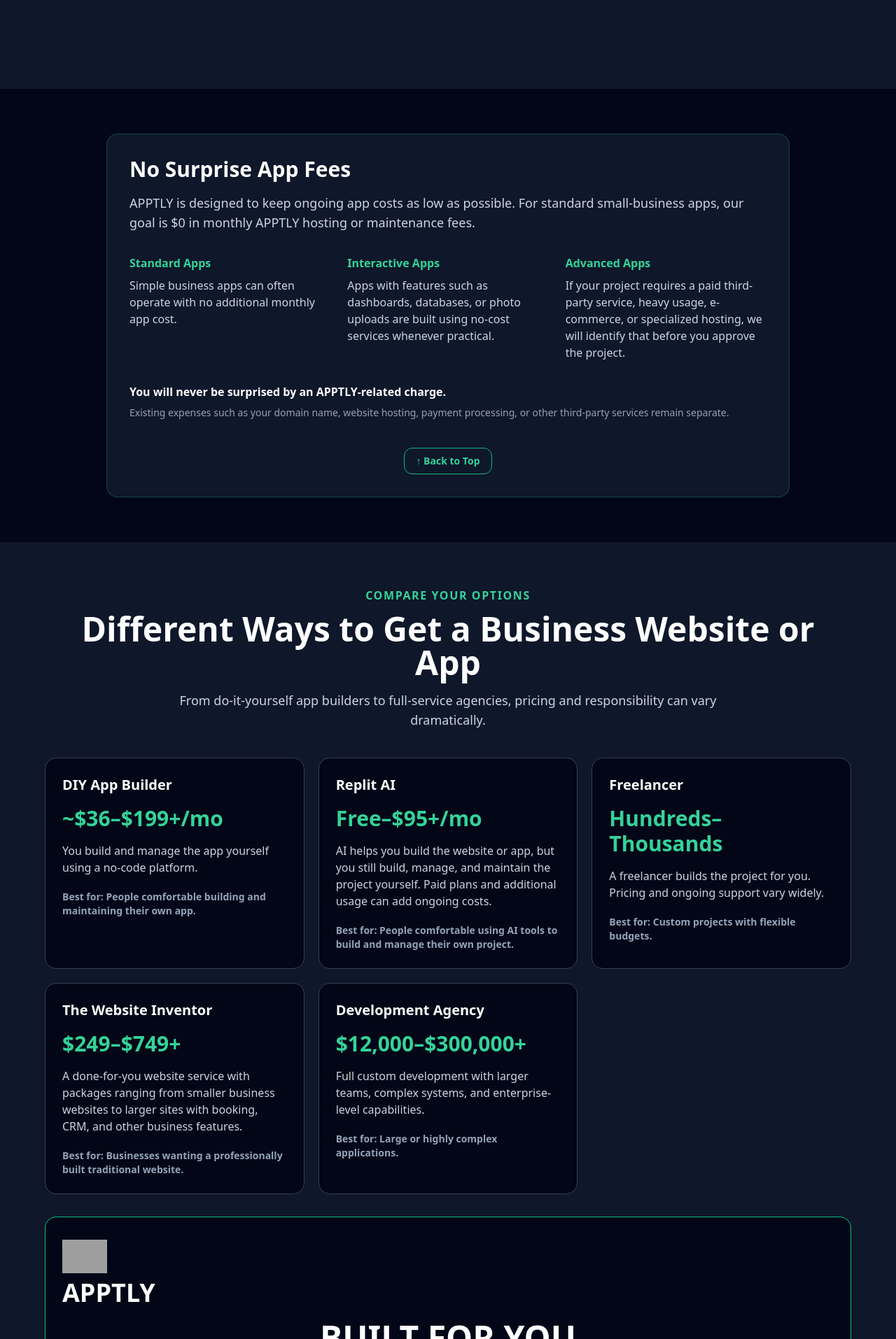
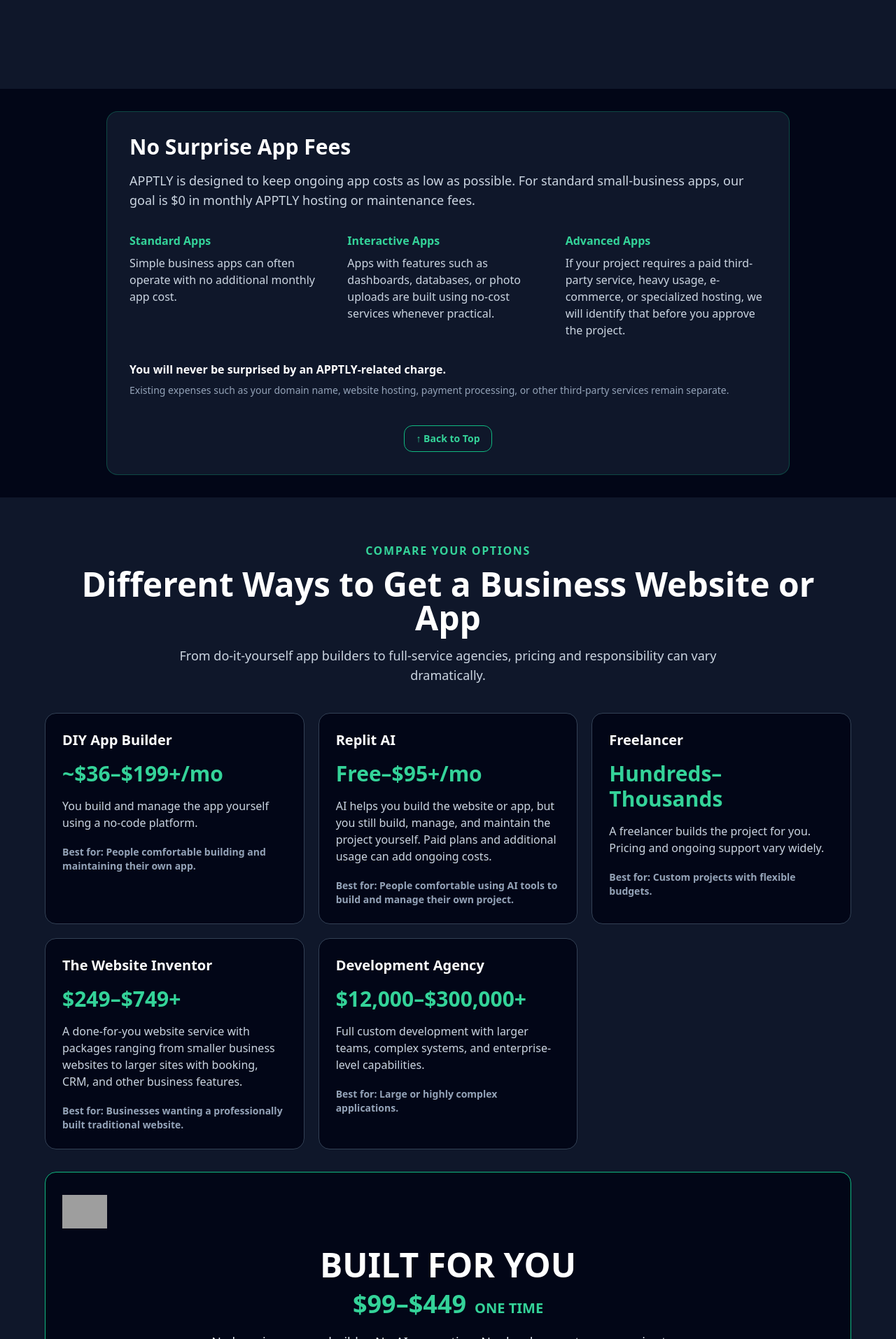
Before and after one commit to myapptly/apptly-website, a Next.js app: page / in a window 1280 px wide. Shown: the part 5786-7700 px from the top of the page at 70% size. Built offline with nearby package versions, Linux system fonts and the light colour scheme; grey boxes are pictures that could not be loaded.

Commit message:
Modify fees section and update logo image
Updated section styling and changed logo source.

```diff
--- a/app/page.tsx
+++ b/app/page.tsx
@@ -485,7 +485,7 @@ export default function HomePage() {
         </div>
       </section>
 
-<section id="fees" className="mx-auto max-w-5xl px-6 py-16">
+<section id="fees" className="mx-auto max-w-5xl px-6 py-8">
   <div className="rounded-2xl border border-emerald-500/30 bg-slate-900 p-8">
     <h2 className="text-3xl font-bold text-white">
       No Surprise App Fees
@@ -663,14 +663,10 @@ export default function HomePage() {
             <div className="mt-8 rounded-2xl border border-emerald-500 bg-slate-950 p-6">
 
   <img
-    src="/apptly-logo.png"
+    src="/apptly-logo1.png"
     alt="APPTLY"
     className="h-16 w-16 object-contain"
   />
-
-  <span className="text-4xl font-extrabold text-white">
-    APPTLY
-  </span>
 
 <div className="mt-5 text-center">
   <h3 className="text-4xl font-extrabold text-white md:text-5xl">
```
